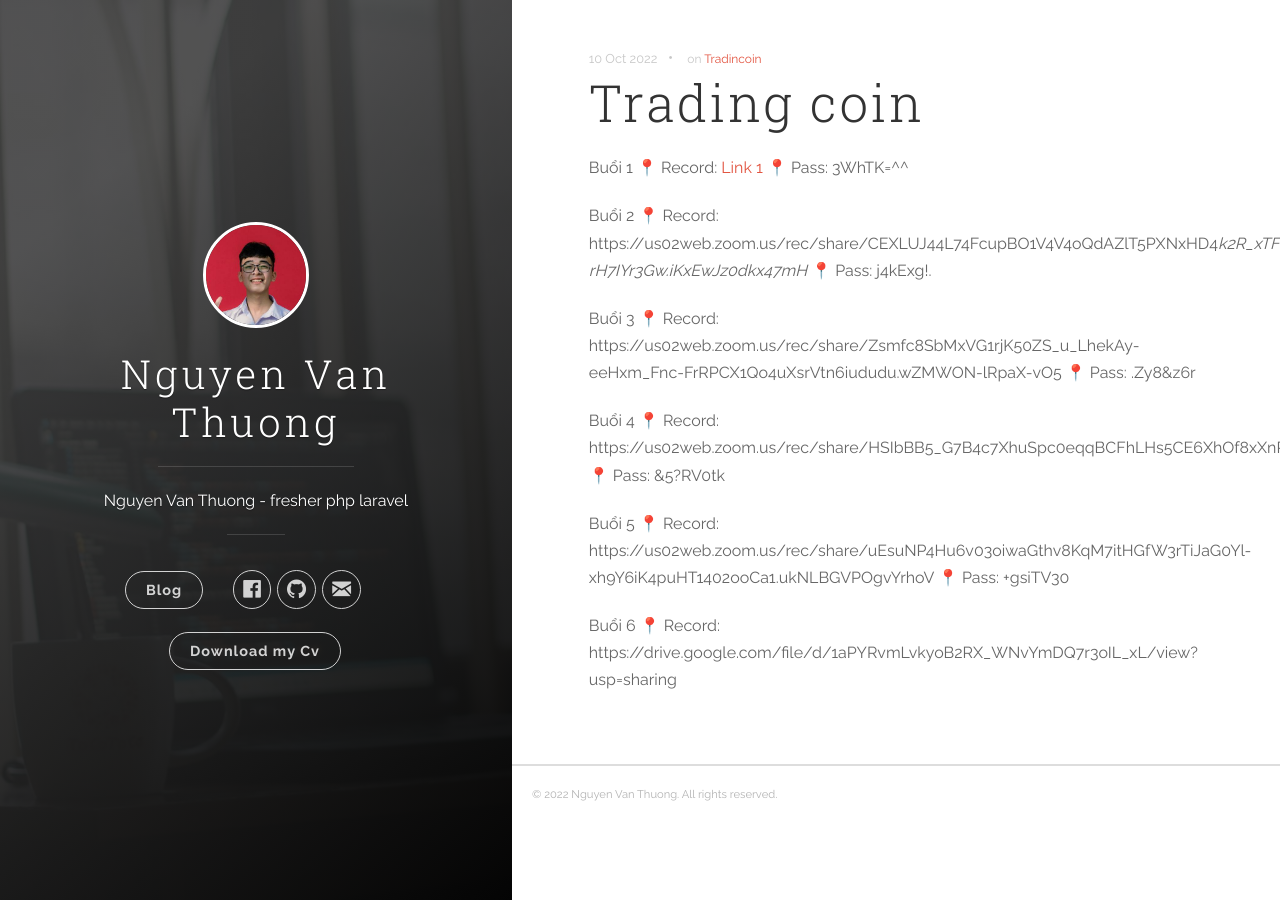
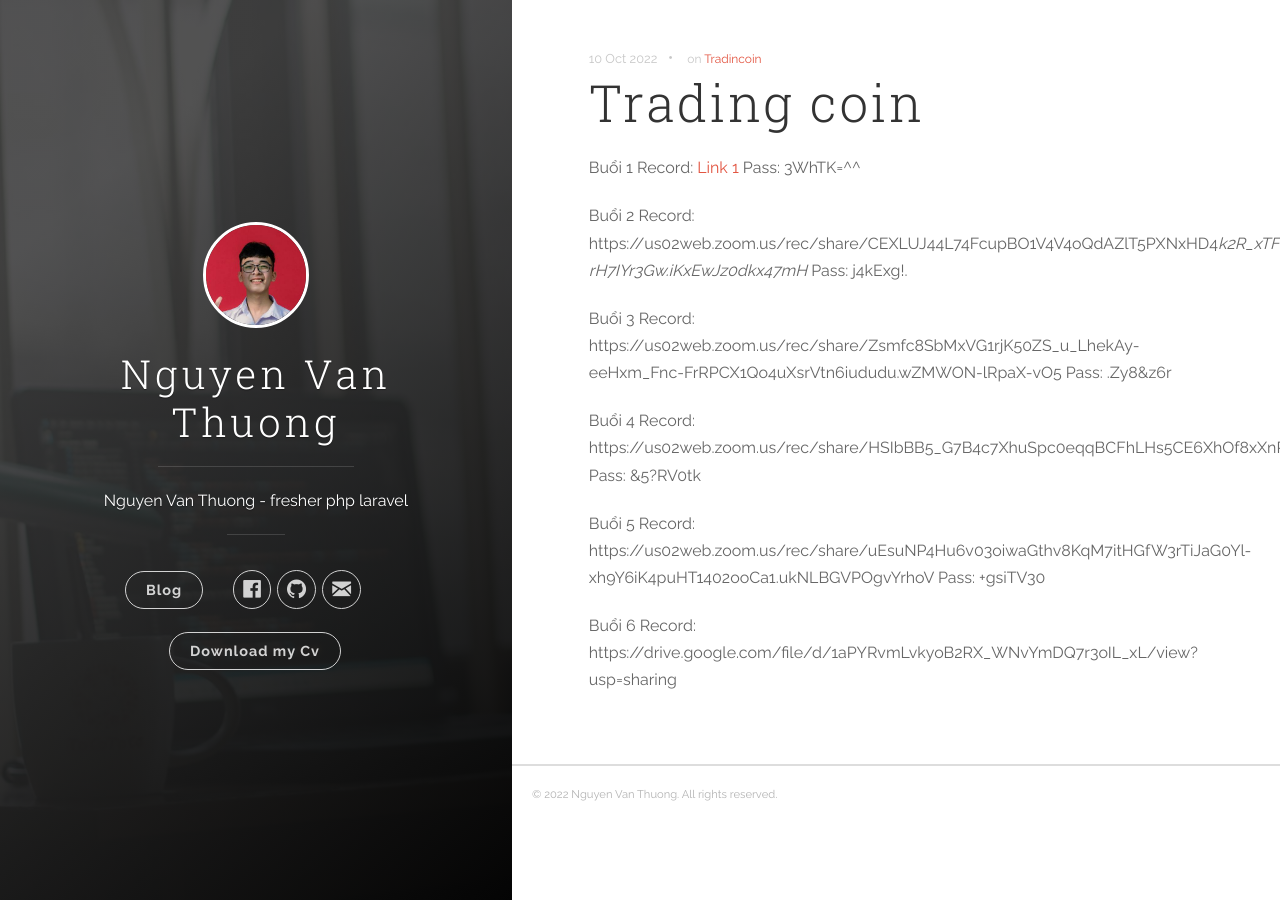
Before and after one commit to thuongx1bg/thuong_blog, a Jekyll site: the page built from _posts/2022-10-10-post-trading.markdown, in a window 1280 px wide. Built offline with Jekyll 4.4.1, drawn with Linux system fonts in a browser that asks for light colours; part of the change alters nothing that is shown.

```diff
--- a/_posts/2022-10-10-post-trading.markdown
+++ b/_posts/2022-10-10-post-trading.markdown
@@ -4,27 +4,27 @@ date:   2022-10-10 15:04:23
 categories: [Trading coin]
 tags: [Tradincoin]
 ---
-Buổi 1 📍  Record: [Link 1][buoi1]
-📍  Pass: 3WhTK=^^
+Buổi 1   Record: [Link 1][buoi1]
+  Pass: 3WhTK=^^
 
 
-Buổi 2 📍  Record: https://us02web.zoom.us/rec/share/CEXLUJ44L74FcupBO1V4V4oQdAZlT5PXNxHD4_k2R_xTFbiPb98jRD-rH7IYr3Gw.iKxEwJz0dkx47mH_
-📍  Pass: j4kExg!.
+Buổi 2   Record: https://us02web.zoom.us/rec/share/CEXLUJ44L74FcupBO1V4V4oQdAZlT5PXNxHD4_k2R_xTFbiPb98jRD-rH7IYr3Gw.iKxEwJz0dkx47mH_
+  Pass: j4kExg!.
 
 
-Buổi 3 📍  Record: https://us02web.zoom.us/rec/share/Zsmfc8SbMxVG1rjK50ZS_u_LhekAy-eeHxm_Fnc-FrRPCX1Qo4uXsrVtn6iududu.wZMWON-lRpaX-vO5
-📍  Pass: .Zy8&z6r
+Buổi 3   Record: https://us02web.zoom.us/rec/share/Zsmfc8SbMxVG1rjK50ZS_u_LhekAy-eeHxm_Fnc-FrRPCX1Qo4uXsrVtn6iududu.wZMWON-lRpaX-vO5
+  Pass: .Zy8&z6r
 
 
-Buổi 4 📍  Record: https://us02web.zoom.us/rec/share/HSIbBB5_G7B4c7XhuSpc0eqqBCFhLHs5CE6XhOf8xXnRFp7UkypHrjKGXtFELrKK.NktL5eLeG_2bSDOj
-📍  Pass: &5?RV0tk
+Buổi 4   Record: https://us02web.zoom.us/rec/share/HSIbBB5_G7B4c7XhuSpc0eqqBCFhLHs5CE6XhOf8xXnRFp7UkypHrjKGXtFELrKK.NktL5eLeG_2bSDOj
+  Pass: &5?RV0tk
 
 
-Buổi 5 📍  Record: https://us02web.zoom.us/rec/share/uEsuNP4Hu6v03oiwaGthv8KqM7itHGfW3rTiJaG0Yl-xh9Y6iK4puHT1402ooCa1.ukNLBGVPOgvYrhoV
-📍  Pass: +gsiTV30
+Buổi 5   Record: https://us02web.zoom.us/rec/share/uEsuNP4Hu6v03oiwaGthv8KqM7itHGfW3rTiJaG0Yl-xh9Y6iK4puHT1402ooCa1.ukNLBGVPOgvYrhoV
+  Pass: +gsiTV30
 
 
-Buổi 6 📍  Record: https://drive.google.com/file/d/1aPYRvmLvkyoB2RX_WNvYmDQ7r3oIL_xL/view?usp=sharing
+Buổi 6   Record: https://drive.google.com/file/d/1aPYRvmLvkyoB2RX_WNvYmDQ7r3oIL_xL/view?usp=sharing
 
 
 
```
